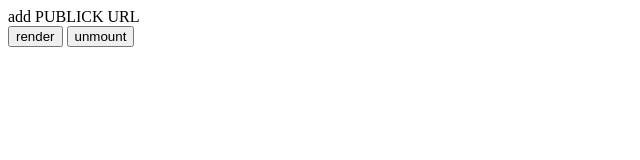
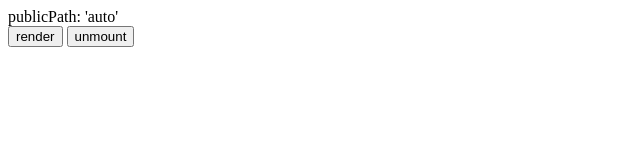
Before and after one commit to MikhailBespyatov/widjet, a React app: page / in a window 1280 px wide. Shown: the top 160 px of the page, without its empty margins (0-640 px from the left). Built offline with nearby package versions, Linux system fonts and the light colour scheme.

Commit message:
fix(core): publick path auto

```diff
--- a/src/index.html
+++ b/src/index.html
@@ -13,7 +13,7 @@
 <body>
   <noscript> Для корректной работы в вашем браузере должен быть включен JavaScript </noscript>
 
-  <div id="bnpl-root">add PUBLICK URL</div>
+  <div id="bnpl-root">publicPath: 'auto'</div>
   <button onclick='bnplApi.render({
     "partnerData": {
         "partnerName": "bb-mania",
--- a/webpack.config.js
+++ b/webpack.config.js
@@ -1,13 +1,12 @@
-/* eslint-disable @typescript-eslint/no-var-requires */
 const path = require('path');
 const HtmlWebpackPlugin = require('html-webpack-plugin');
 
 const config = {
-    mode: 'development',
     output: {
         path: path.resolve(__dirname, 'build'),
         filename: 'index_bundle.js',
         library: 'bnplApi',
+        publicPath: 'auto',
     },
     entry: './src/index.tsx',
     module: {
```
Also changed, not shown: 1 other file (tests, documents, lock files or other folders).
